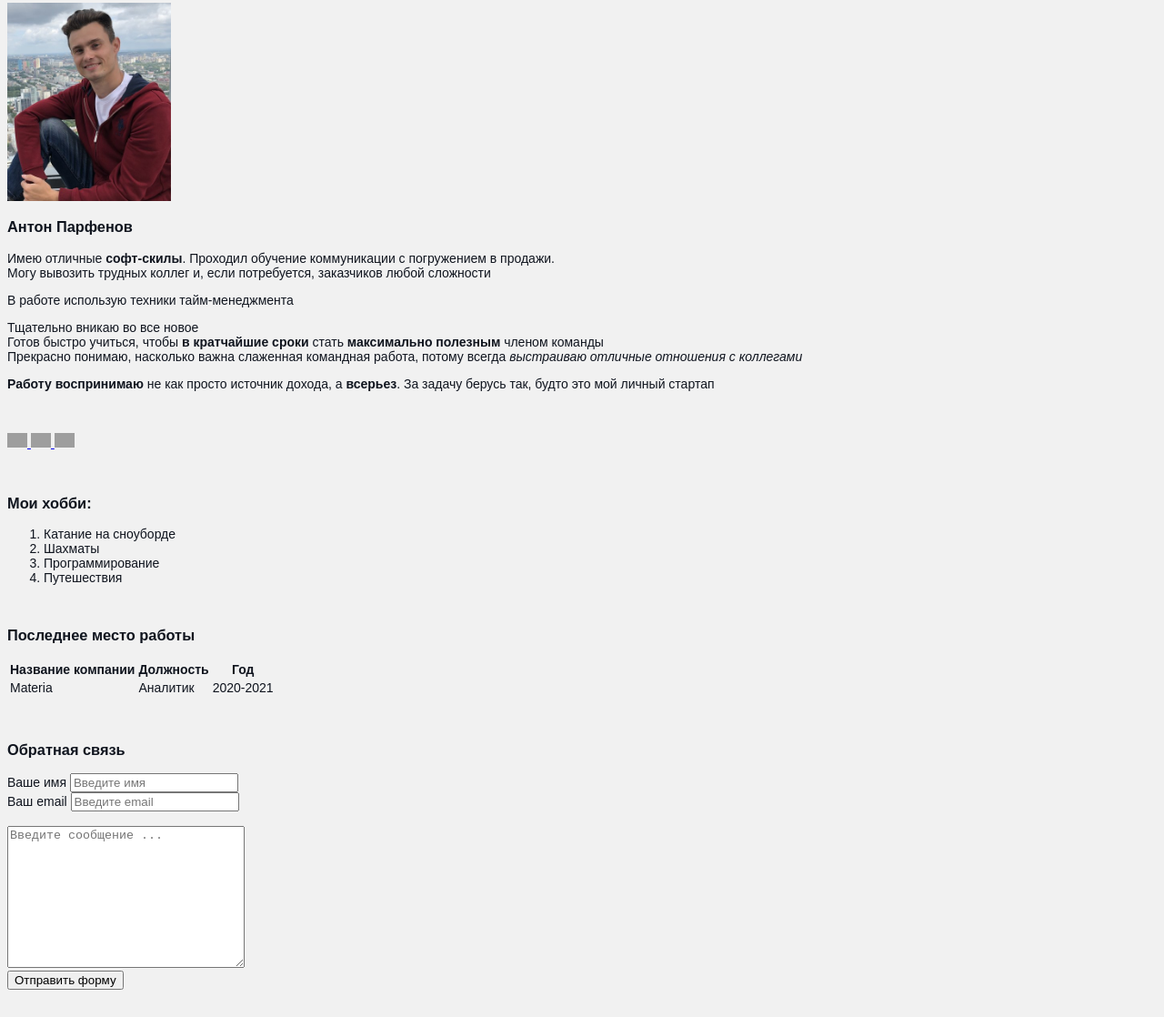
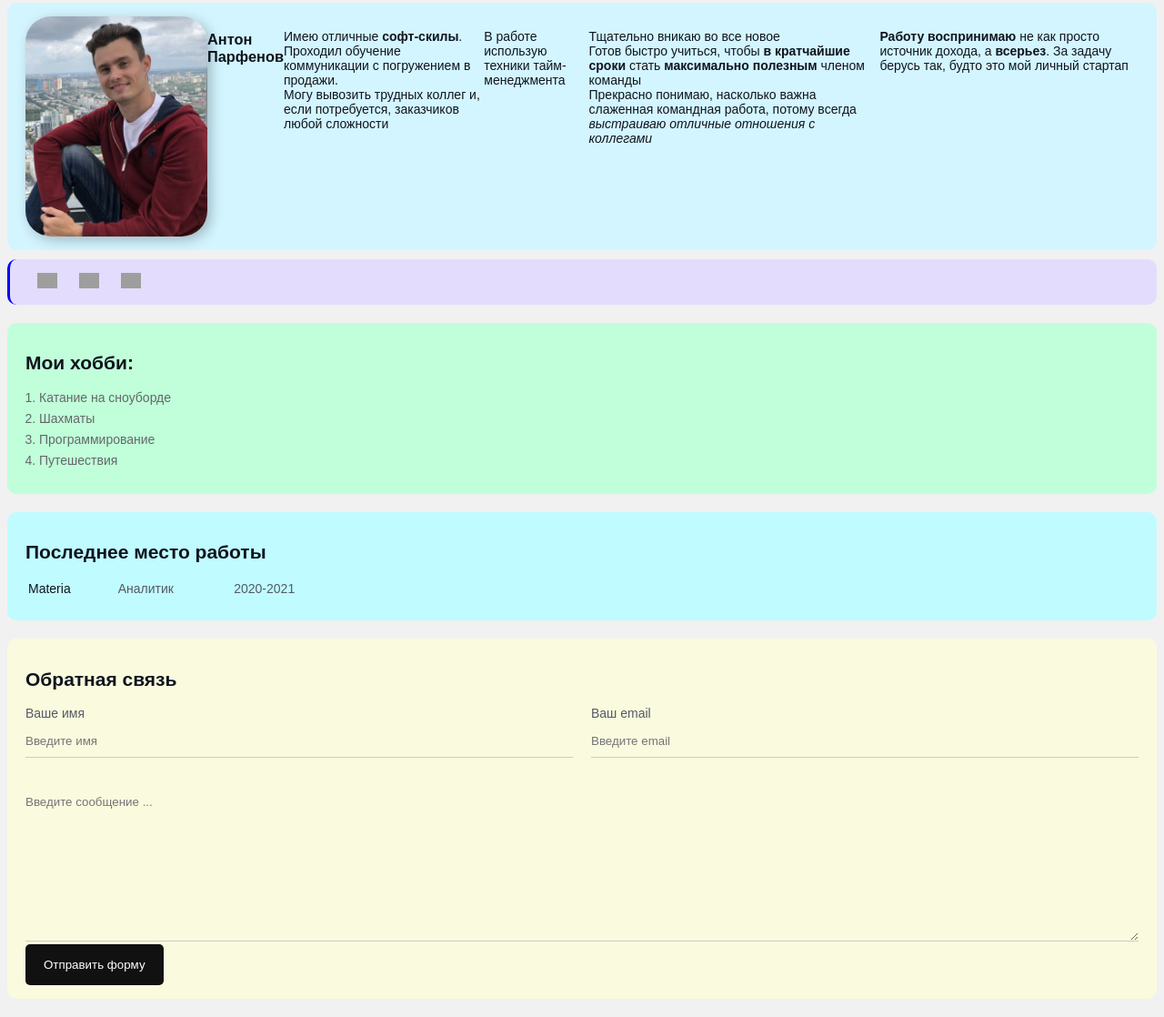
Before and after one commit to a-parfenov/html-basics, a plain HTML site: page index.html in a window 1280 px wide. Shown: the part 67-1185 px from the top of the page at 91% size. Before the commit the page ends 1163 px from the top, so only its background shows below. Drawn offline with Linux system fonts and the light colour scheme; grey boxes are pictures that could not be loaded.

Commit message:
Add styles

```diff
--- a/index.html
+++ b/index.html
@@ -11,12 +11,15 @@
 </head>
 
 <body>
-	<header>
+	<div>
+		<container>
+		</div>
+		<div class="header1">
 			<h1>Портфолио Java Junior разработчика</h1>
-	</header>
+		</div>
 		<div class="info">
-		<div class="info-text">
-			<img alt="image" width="180px" src="./image/647490977.jpeg">
+			<div class="info-text card">
+				<img alt="image" src="./image/647490977.jpeg" class="avatar">
 				<h3>Антон Парфенов</h3>
 				<p>Имею отличные <strong>софт-скилы</strong>. Проходил обучение коммуникации с погружением в продажи.
 					<br>Могу вывозить трудных коллег и, если потребуется, заказчиков любой сложности</p>
@@ -34,13 +37,11 @@
 				<p><strong>Работу воспринимаю</strong> не как просто источник дохода, а <strong>всерьез</strong>.
 					За задачу берусь так, будто это мой личный стартап</p>
 			</div>
+		</div>
 
-		<br>
-		<br>
-
-		<footer>
+		<div class="info-icon card">
 			<a href="https://t.me/ParfenovAnton" target="_blank">
-				<img alt="Telegram" width="22px" src="https://cdn.jsdelivr.net/npm/simple-icons@v3/icons/telegram.svg" >
+				<img alt="Telegram" width="22px" src="https://cdn.jsdelivr.net/npm/simple-icons@v3/icons/telegram.svg">
 			</a>
 			<a href="https://www.linkedin.com/in/parfenov21/" target="_blank">
 				<img alt="Linkdein" width="22px" src="https://cdn.jsdelivr.net/npm/simple-icons@v3/icons/linkedin.svg" >
@@ -48,61 +49,56 @@
 			<a href="mailto:a.parfenov.job@gmail.com" target="_blank">
 				<img alt="Gmail" width="22px" src="https://cdn.jsdelivr.net/npm/simple-icons@3.13.0/icons/gmail.svg" >
 			</a>
-		</footer>
 		</div>
-	<br>
-	<br>
 
-	<h3>Мои хобби:</h3>
-	<ol>
+		<div class="card bg-1">
+			<h2>Мои хобби:</h2>
+			<ol class="list">
 				<li>Катание на сноуборде</li>
 				<li>Шахматы</li>
 				<li>Программирование</li>
 				<li>Путешествия</li>
 			</ol>
+		</div>
 
-	<br>
-
-	<table>
-		<thead>
-			<h3>Последнее место работы</h3>
-			<tr>
+		<div class="card bg-2">
+			<table class="work">
+				<h2>Последнее место работы</h2>
+				<!-- <tr>
 					<th>Название компании</th>
 					<th>Должность</th>
 					<th>Год</th>
-			</tr>
-		</thead>
-		<tbody>
+				</tr> -->
 				<tr>
 					<td>Materia</td>
 					<td>Аналитик</td>
 					<td>2020-2021</td>
 				</tr>
-		</tbody>
 			</table>
+		</div>
 
-	<br>
-	<br>
+		<form action="" class="card bg-3">
+			<h2>Обратная связь</h2>
 
-	<form action="">
-		<h3>Обратная связь</h3>
-		<div>
+			<div class="form-row">
+				<div class="form-group">
 					<label for="Ваше имя">Ваше имя</label>
 					<input type="text" id="text" placeholder="Введите имя">
 				</div>
-
-		<div>
+				<div class="form-group">
 					<label for="email">Ваш email</label>
 					<input type="email" id="email" placeholder="Введите email">
 				</div>
+			</div>
 
-		<div>
+			<div class="form-group">
 				<label for="message"></label>
 				<br>
 				<textarea id="message" cols="30" rows="10" placeholder="Введите сообщение ..."></textarea>
 			</div>
 
-		<button>Отправить форму</button>
-	</form>
+			<button class="btn">Отправить форму</button>
+		</div>
+	</container>
 </body>
 </html>
--- a/styles.css
+++ b/styles.css
@@ -7,7 +7,132 @@ body {
 	font-weight: normal;
 	background: #f1f1f1;
 	color: #0f141e;
+
+	/* padding: 15px 20px;  */
 }
+
+.container {
+	max-width: 750px;
+	margin: auto;
+	padding-top: 30px;
+}
+
+.card {
+	margin-bottom: 20px;
+	border-radius: 10px;
+	padding-left: 5px;
+	padding: 15px 20px;
+}
+
+.form-group label {
+	display: block;
+	font-size: 14px;
+	color: #545a65;
+}
+
+.form-row {
+	margin-bottom: 10px;
+	display: flex;
+}
+
+.form-row .form-group {
+	margin-right: 20px;
+	width: 50%;
+}
+
+.form-row .form-group:last-child {
+	margin-right: 0;
+}
+
+.form-group input,
+.form-group textarea {
+	width: 100%;
+	box-sizing: border-box;
+	border: none;
+	background: transparent;
+	border-bottom: 1px solid #ccc;
+	color: #000;
+	padding: 15px 0 10px;
+	outline: none;
+	font-family: inherit;
+}
+
+.avatar {
+	width: 200px;
+	border-radius: 28px;
+	box-shadow: 4px 4px 14px rgba(0, 0, 0, .25);
+}
+
 .info-text {
-	/* font-weight: bold; */
+	margin-bottom: 10px;
+	background: rgb(211, 245, 255);
+	border-radius: 10px;
+
+	display: flex;
 }
+
+.bg-1 {
+	background: rgb(192, 255, 217);
+}
+
+.bg-2 {
+	background: rgb(192, 251, 255);
+}
+
+.bg-3 {
+	background: rgb(250, 250, 222);
+}
+
+.info-icon {
+	border-left: 3px solid blue;
+	background: rgb(227, 220, 252);
+
+	/* border: #0f141e; */
+
+}
+
+.info-icon > a{
+	margin: 0 10px;
+	text-decoration: none;
+}
+
+.header1 h1{
+	padding-left: 15px;
+}
+
+.btn {
+	background: #111;
+	padding: 15px 20px;
+	color: #fff;
+	border: none;
+	cursor: pointer;
+	border-radius: 5px;
+	font-family: inherit;
+}
+
+.btn:hover {
+	opacity: .9;
+	color: orange;
+}
+
+.list {
+	padding: 0 15px;
+}
+
+.list li {
+	color: #65676a;
+	margin-bottom: 7px;
+}
+
+.work {
+	width: 30%;
+}
+
+.work td {
+	padding-bottom: 10px;
+}
+
+.work td:nth-child(2),
+.work td:nth-child(3) {
+	color: #545a65;
+}
```
Also changed, not shown: 1 other file. Lines whose indentation alone changed are shown as unchanged.
